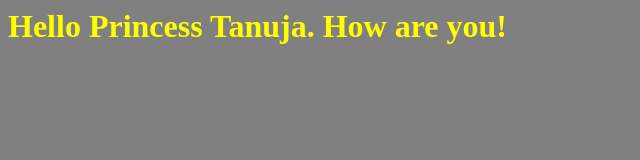
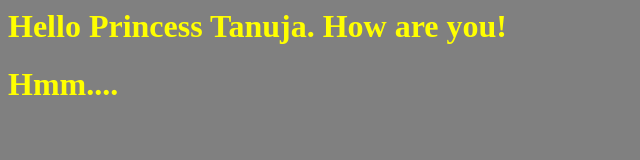
Before and after one commit to tanuja20/testing, a plain HTML site: page index.html in a window 1280 px wide. Shown: the whole page, without its empty margins (0-640 px from the left). Drawn offline with Linux system fonts and the light colour scheme.

Commit message:
Not fine

```diff
--- a/index.html
+++ b/index.html
@@ -1,5 +1,8 @@
 <h1>
 	Hello Princess Tanuja. How are you!
+</h1>
+<h1>
+	Hmm....
 </h1>
 
 <style type="text/css">
```
